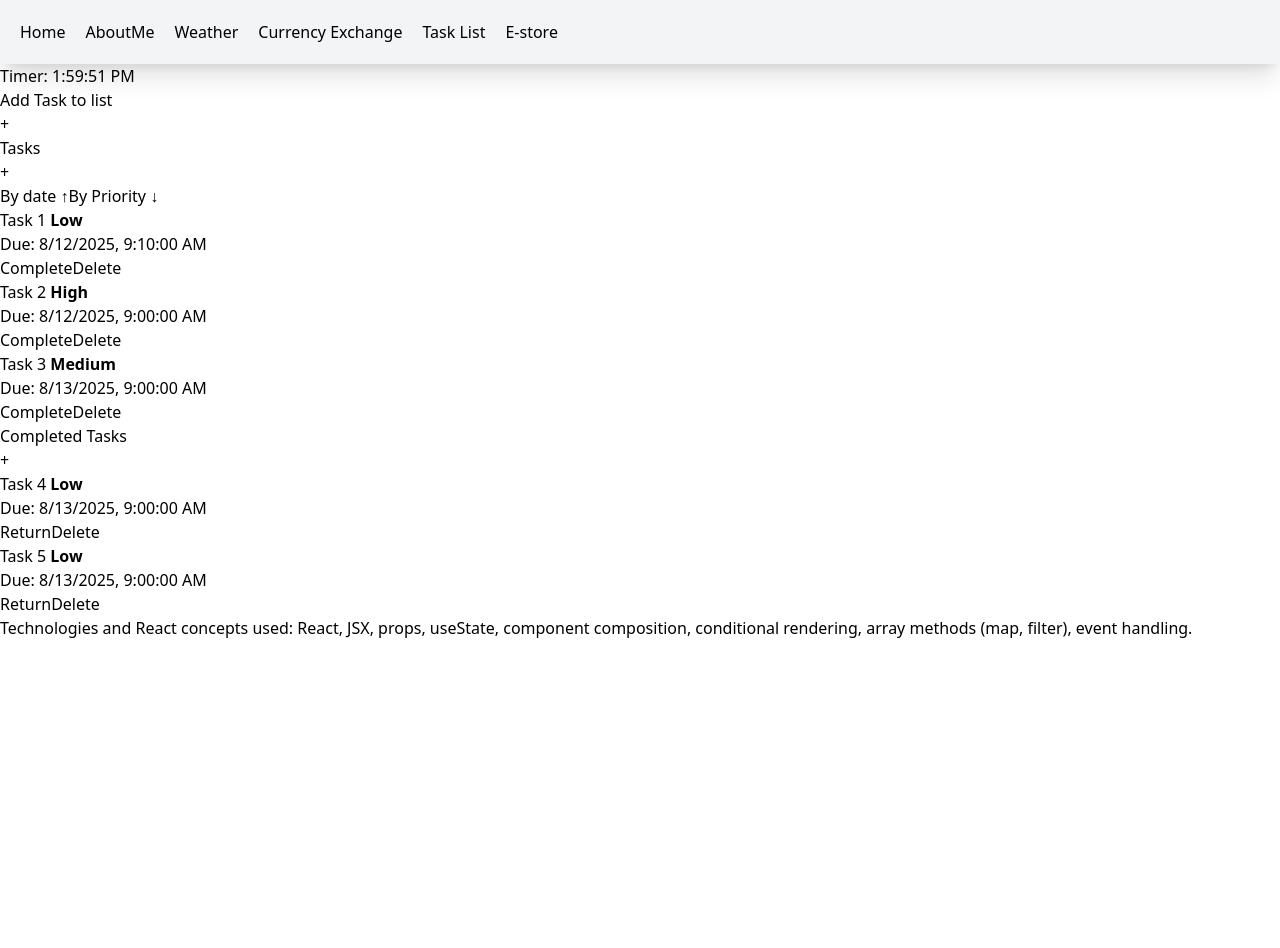
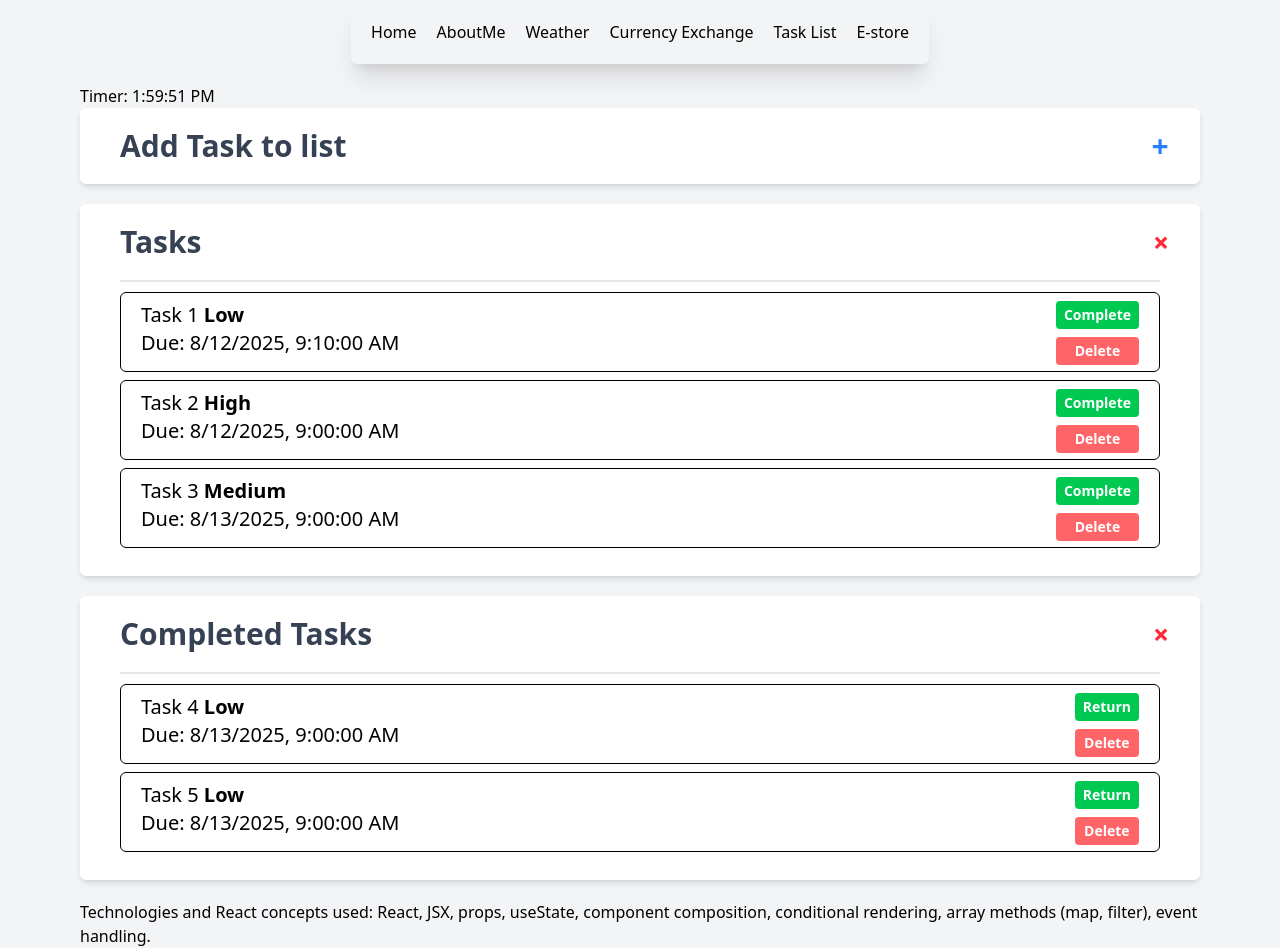
Before and after one commit to AlexCitron/my_education_examples, a React (Vite) app in the folder aveducation/: page /taskList in a window 1280 px wide. Before the commit the page ends 800 px from the top, so only its background shows below. Built offline with nearby package versions, Linux system fonts and the light colour scheme.

Commit message:
Styles from CSS to Tailwind in progress

```diff
--- a/aveducation/src/components/Header.jsx
+++ b/aveducation/src/components/Header.jsx
@@ -2,7 +2,7 @@ import {NavLink} from "react-router-dom";
 
 export default function  Header() {
     return (
-        <header className="bg-gray-100 shadow-xl flex gap-5 py-5 px-5">
+        <header className="bg-gray-100 shadow-xl flex gap-5 py-5 px-5 rounded-md">
             <NavLink to="/">Home</NavLink>
             <NavLink to="/aboutMe">AboutMe</NavLink>
             <NavLink to="/weather">Weather</NavLink>
--- a/aveducation/src/components/Layout.jsx
+++ b/aveducation/src/components/Layout.jsx
@@ -3,11 +3,11 @@ import Header from "./Header.jsx";
 
 export default function Layout({ children }) {
     return (
-        <>
+        <div className='flex flex-col items-center bg-gray-100 '>
             <Header />
             <main>
                 <Outlet />
             </main>
-        </>
+        </div>
     )
 }
--- a/aveducation/src/pages/TaskList/TaskList.jsx
+++ b/aveducation/src/pages/TaskList/TaskList.jsx
@@ -2,6 +2,7 @@ import Footer from "./components/footer.jsx";
 import FormsContainer from "./components/forms.container.jsx";
 import {useState, useEffect} from "react";
 import { initialTasks } from "./misc/data.js";
+
 
 
 export default function TaskList() {
@@ -25,7 +26,7 @@ export default function TaskList() {
 
 
   return (
-    <div className='app'>
+    <div className='flex flex-col mx-20 mt-5'>
         <h1>Timer: {time.toLocaleTimeString()}</h1>
         <FormsContainer className='task-add-container' setTasks={setTasks} tasks={tasks} openSection={openSection} setOpenSection={setOpenSection} />
         <FormsContainer className='task-container'
--- a/aveducation/src/pages/TaskList/components/add.tasks.form.jsx
+++ b/aveducation/src/pages/TaskList/components/add.tasks.form.jsx
@@ -8,14 +8,19 @@ export default function AddTaskForm({setTasks, tasks}) {
     const [dueDate, setDueDate] = useState('')
 
     return (
-        <form action="" className='task-form' onSubmit={(e) => handleSubmitForm(e, setTitle, setPriority, setDueDate, setTasks, tasks)}>
+        <form
+            className="flex flex-col mx-auto pt-4"
+            action=""
+              onSubmit={(e) => handleSubmitForm(e, setTitle, setPriority, setDueDate, setTasks, tasks)}>
             <input
+                className='w-80 mb-4 p-3 rounded-md border-1 border-gray-300 focus:outline-none focus:ring-blue-500 focus:border-blue-500 focus:border-2'
                 onChange={(e) => setTitle(e.target.value) }
                 type='text'
                 value={title}
                 placeholder="Task title"
                 required/>
             <select
+                className='w-80 mb-4 p-3 rounded-md border-1 border-gray-300 focus:outline-none focus:ring-blue-500 focus:border-blue-500 focus:border-2'
                 value={priority}
                 onChange={(e) => setPriority(e.target.value)}
             >
@@ -24,11 +29,17 @@ export default function AddTaskForm({setTasks, tasks}) {
                 <option value="Low">Low</option>
             </select>
             <input
+                className='w-80 mb-4 p-3 rounded-md border-1 border-gray-300 focus:outline-none focus:ring-blue-500 focus:border-blue-500 focus:border-2'
                 onChange={(e) => setDueDate(e.target.value)}
                 type='datetime-local'
                 value={dueDate}
                 required/>
-            <button type="submit" >Add task</button>
+            <button
+                className='
+                 bg-blue-500
+                 text-white font-bold py-3 px-6 rounded w-80
+                 hover:bg-blue-700 transition duration-300 ease-in-out transform hover:translate-y-[-2px] '
+                type="submit" >Add task</button>
         </form>
         )
 }
--- a/aveducation/src/pages/TaskList/components/button.close.form.jsx
+++ b/aveducation/src/pages/TaskList/components/button.close.form.jsx
@@ -1,8 +1,11 @@
-export default function ButtonCloseOpenForm ({className, onClick}) {
+export default function ButtonCloseOpenForm ({isOpen, onClick}) {
+    const mainClass = `w-10 h-10  bg-transparent flex items-baseline justify-evenly
+    cursor-pointer transition-all duration-300 ease-in-out transform absolute top-5 right-5 text-blue-500`
+    const className = mainClass  + (isOpen ? ' rotate-45 text-red-500' : '')
     return (
-        <button
-            className={className}
-            onClick={onClick}
-        >+</button>
+        <button className={className}
+                onClick={onClick}>
+            <span className='text-3xl font-bold '>+</span>
+        </button>
     )
 }
--- a/aveducation/src/pages/TaskList/components/forms.container.jsx
+++ b/aveducation/src/pages/TaskList/components/forms.container.jsx
@@ -11,34 +11,35 @@ export default function FormsContainer(props) {
     switch (className) {
         case "task-add-container":
             return (
-                <div className='task-container'>
-                    <h1>Add Task to list</h1>
+                <div className='relative bg-white flex flex-col task-form mb-5 animate-fade-in shadow-md rounded-md py-5'>
+                    <h2 className="text-gray-700 font-semibold text-3xl pl-10">Add Task to list</h2>
                     <ButtonCloseOpenForm
-                        className={`close-button${openSection.addTasksForm ? ' open' : ''}` }
+                        isOpen={openSection.addTasksForm}
                         onClick={() => handleToggleSection('addTasksForm', setOpenSection)} />
                     {openSection.addTasksForm && <AddTaskForm tasks={tasks} setTasks={setTasks}/>}
                 </div>
             )
         case "task-container":
             return(
-                <div className='task-container'>
-                    <h2>Tasks</h2>
+                <div className='relative bg-white flex flex-col task-form mb-5 animate-fade-in shadow-md rounded-md py-5'>
+                    <h2 className="text-gray-700 font-semibold text-3xl pl-10">Tasks</h2>
                     <ButtonCloseOpenForm
-                        className={`close-button${openSection.tasksForm ? ' open' : ''}` }
+                        isOpen={openSection.tasksForm}
                         onClick={() => handleToggleSection('tasksForm', setOpenSection)}/>
-                    <div className="sort-controls">
-                        <button className={`sort-button ${sortType === 'date' ? "active" : ""}`} onClick={() => handleSortButtonClick("date", sortType, sortOrder, setTasks, setSortType, setSortOrder, tasks)}>By date {sortType === 'date' && sortOrder === 'asc' ? "\u2191" : "\u2193"}</button>
-                        <button className={`sort-button ${sortType === 'priority' ? "active" : ""}`} onClick={() => handleSortButtonClick('priority', sortType, sortOrder, setTasks, setSortType, setSortOrder, tasks)}>By Priority {sortType === 'priority' && sortOrder === 'asc' ? "\u2191" : "\u2193"}</button>
-                    </div>
+                    {/*<div className="flex justify-start items-center gap-12 mb-5">*/}
+                    {/*    <button className={`sort-button ${sortType === 'date' ? "active" : ""}`} onClick={() => handleSortButtonClick("date", sortType, sortOrder, setTasks, setSortType, setSortOrder, tasks)}>By date {sortType === 'date' && sortOrder === 'asc' ? "\u2191" : "\u2193"}</button>*/}
+                    {/*    <button className={`sort-button ${sortType === 'priority' ? "active" : ""}`} onClick={() => handleSortButtonClick('priority', sortType, sortOrder, setTasks, setSortType, setSortOrder, tasks)}>By Priority {sortType === 'priority' && sortOrder === 'asc' ? "\u2191" : "\u2193"}</button>*/}
+                    {/*</div>*/}
                     {openSection.tasksForm && <TaskList time={time} tasks={tasks} setTasks={setTasks}/>}
                 </div>
             )
         case "completed-task-container":
             return(
-                <div className='completed-task-container'>
-                    <h2>Completed Tasks </h2>
+                <div className='relative bg-white flex flex-col task-form mb-5 animate-fade-in shadow-md rounded-md py-5'>
+
+                    <h2 className="text-gray-700 font-semibold text-3xl pl-10">Completed Tasks </h2>
                     <ButtonCloseOpenForm
-                        className={`close-button${openSection.completedTasksForm ? ' open' : ''}` }
+                        isOpen={openSection.completedTasksForm}
                         onClick={() => handleToggleSection('completedTasksForm', setOpenSection)} />
                     {openSection.completedTasksForm && <TaskList time={time} tasks={tasks} setTasks={setTasks}/> }
                 </div>
--- /dev/null
+++ b/aveducation/src/pages/TaskList/components/task.buttons.section.jsx
@@ -0,0 +1,19 @@
+import handleToggleComplete from "../handlers/handleToggleComplete.js";
+import handleDeleteTask from "../handlers/handleDeleteTask.js";
+
+export default function TaskButtonsSection({ task, setTasks }) {
+    return (
+        <div className='flex flex-col gap-2'>
+            <button className='px-2 py-1 bg-green-500 text-white rounded font-bold cursor-pointer transition duration-300 ease-in-out
+            hover:bg-green-400 transform translate-y-1 text-sm'
+                    onClick={() => handleToggleComplete(task, setTasks)}>
+                {task.completed ? 'Return' : 'Complete'}
+            </button>
+            <button className='px-2 py-1 bg-red-400 text-white rounded font-bold cursor-pointer transition duration-300 ease-in-out
+            hover:bg-red-300 transform translate-y-1 text-sm'
+                onClick={() => handleDeleteTask(task, setTasks)}>
+                Delete
+            </button>
+        </div>
+    )
+}
--- a/aveducation/src/pages/TaskList/components/task.item.jsx
+++ b/aveducation/src/pages/TaskList/components/task.item.jsx
@@ -1,7 +1,9 @@
 export default function TaskItem({task}) {
     const {title, priority, dueDate} = task;
+
+
     return (
-        <div className='task-info'>
+        <div className='flex flex-col w-full'>
             <div>{title} <strong>{priority}</strong></div>
             <div className={`task-deadline`}>Due: {(new Date(dueDate)).toLocaleString()}</div>
         </div>
--- a/aveducation/src/pages/TaskList/components/task.list.jsx
+++ b/aveducation/src/pages/TaskList/components/task.list.jsx
@@ -1,6 +1,7 @@
 import TaskItem from "./task.item.jsx";
 import handleToggleComplete from "../handlers/handleToggleComplete.js";
 import handleDeleteTask from "../handlers/handleDeleteTask.js";
+import TaskButtonsSection from "./task.buttons.section.jsx";
 
 export default function TaskList({time, tasks, setTasks}) {
 
@@ -10,17 +11,19 @@ export default function TaskList({time, tasks, setTasks}) {
         }
         return ""
     }
-    // console.log(document.documentElement)
     return (
-        <div className='task-list'>
+        <div className='mt-5 mx-10 pt-2.5 border-t-2 border-gray-200'>
             <ul>
                 {tasks && tasks.map((task, index) => (
-                    <li key={index} className={`task-item ${task.priority.toLowerCase()} ${overdue(task)}`.trim()}>
+                    <li
+                        key={index}
+                        className='rounded-md border-1 text-xl flex items-center pt-1 pb-2.5 px-5 mb-2' >
                         <TaskItem task={task} key={index}/>
-                        <div className='task-buttons'>
-                            <button className='complete-button' onClick={() => handleToggleComplete(task, setTasks)}>{task.completed ? 'Return' : 'Complete'}</button>
-                            <button className='delete-button' onClick={() => handleDeleteTask(task, setTasks)}>Delete</button>
-                        </div>
+                        <TaskButtonsSection  task={task} setTasks={setTasks}/>
+                        {/*<div className='task-buttons'>*/}
+                        {/*    <button className='complete-button' onClick={() => handleToggleComplete(task, setTasks)}>{task.completed ? 'Return' : 'Complete'}</button>*/}
+                        {/*    <button className='delete-button' onClick={() => handleDeleteTask(task, setTasks)}>Delete</button>*/}
+                        {/*</div>*/}
                     </li>
                 ))}
             </ul>
```
